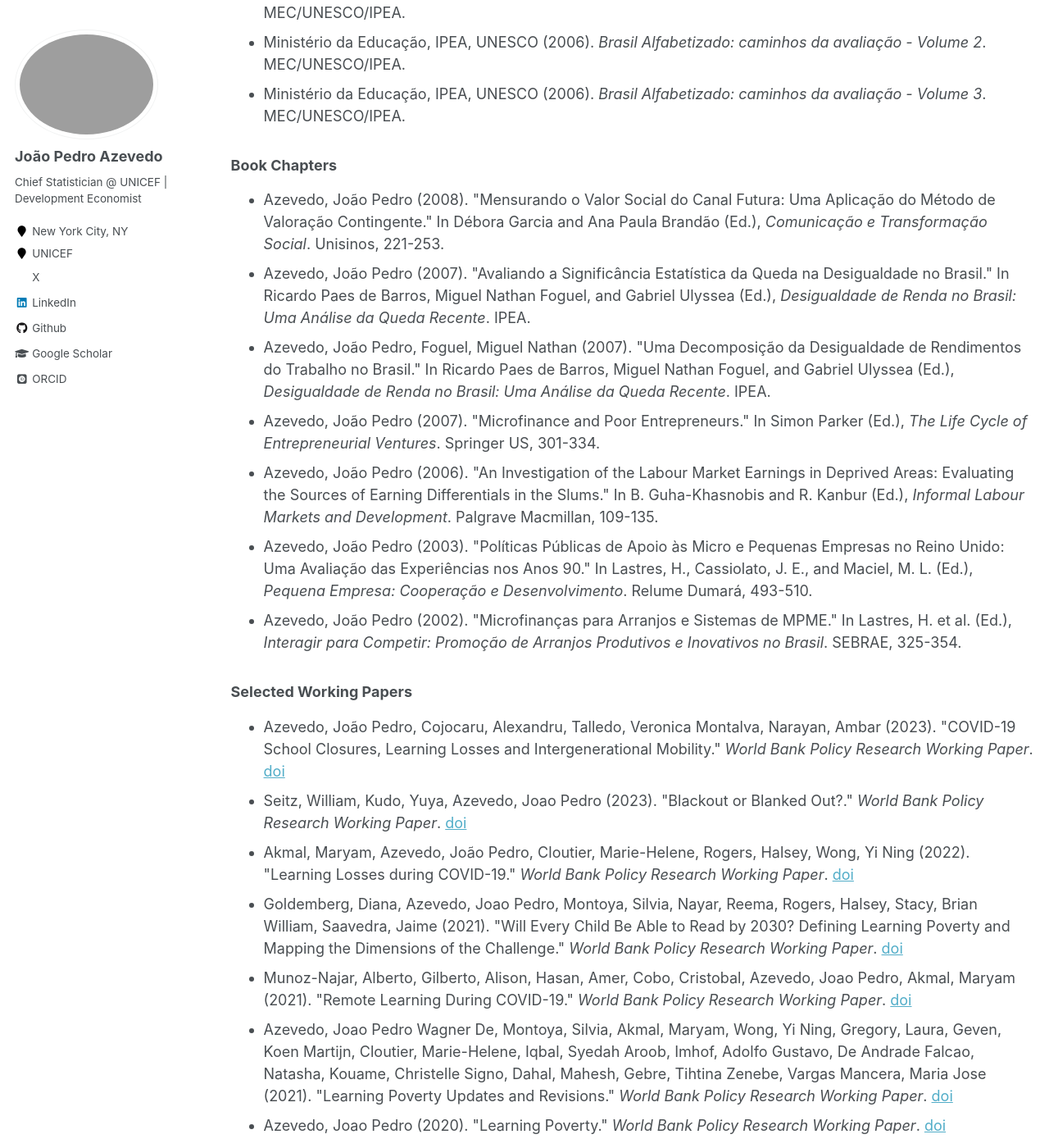
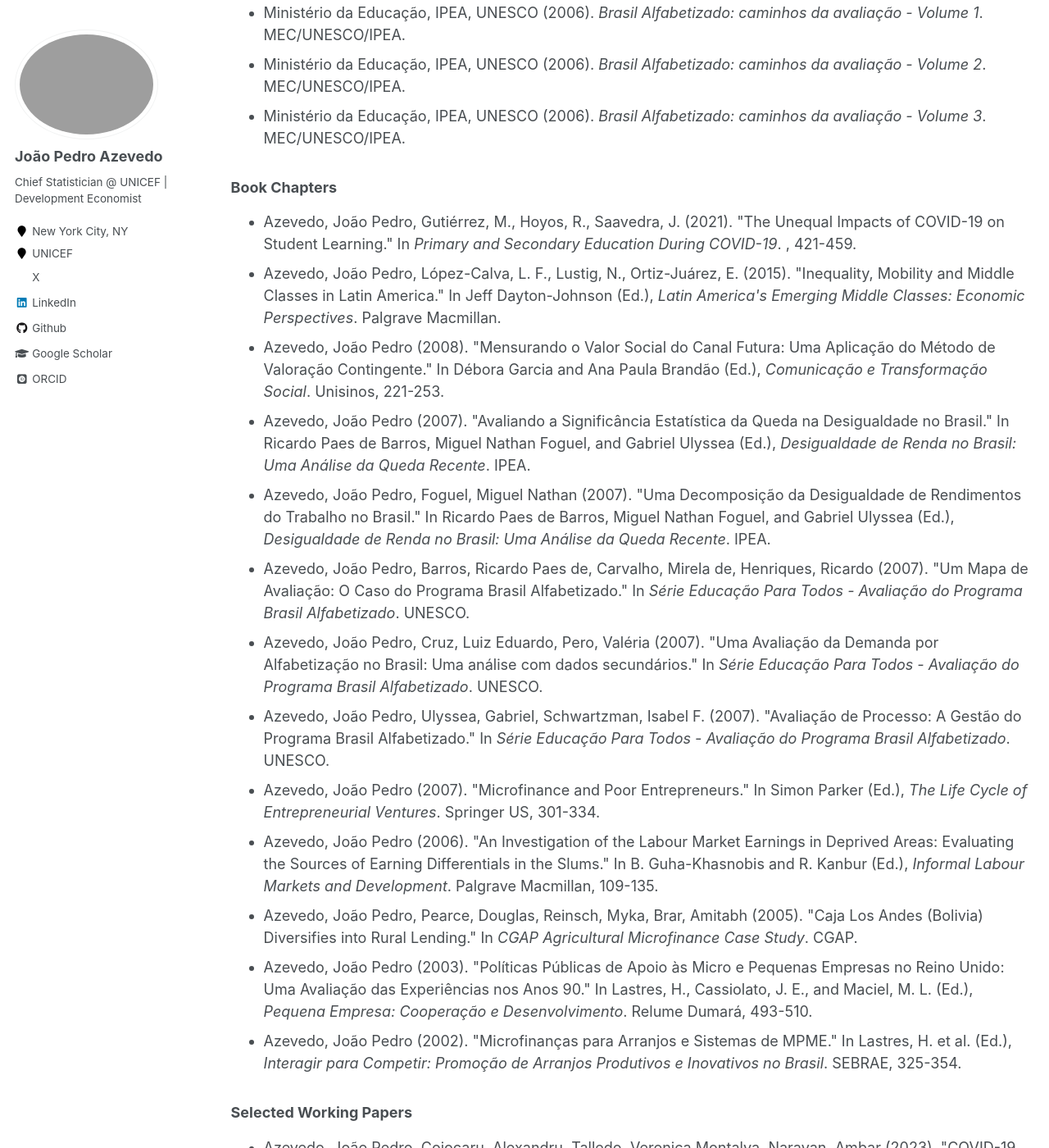
Before and after one commit to jpazvd/jpazvd.github.io, a Jekyll site: the page built from _pages/cv.md, in a window 1280 px wide and 1400 px high, scrolled down 3426 px. Shown: the whole window at 82% size. Built offline with Jekyll 4.4.1, drawn with Linux system fonts in a browser that asks for light colours; some web fonts are replaced; some of the changed text lies outside the part shown.

Commit message:
sync: update from dev repo
Synced from: jpazvd/jpazvd.github.io-dev@d108b0fbcc71ab5af6e736d46f7e29ea40b8a354

```diff
--- a/_data/publications.yml
+++ b/_data/publications.yml
@@ -1,5 +1,5 @@
 _metadata:
-  generated: '2026-02-16T13:08:09.853133'
+  generated: '2026-02-16T13:53:02.098434'
   generator: scripts/build_publications_master.py
   warning: DO NOT EDIT MANUALLY - This file is auto-generated from satellite databases
   sources:
@@ -7,15 +7,15 @@ _metadata:
   - stata
   - github
   - manual
-  total_publications: 73
+  total_publications: 79
 summary:
-  total: 73
+  total: 79
   by_type:
     working_papers: 31
     journal_articles: 8
     softwares: 13
     books: 5
-    book_chapters: 7
+    book_chapters: 13
     conference_papers: 9
   by_source:
     okr_new: 33
@@ -24,7 +24,7 @@ summary:
     stata_merged: 0
     github_merged: 2
     github_new: 3
-    manual_new: 27
+    manual_new: 33
     manual_merged: 2
 working_papers:
 - title: COVID-19 School Closures, Learning Losses and Intergenerational Mobility
@@ -846,7 +846,7 @@ journal_articles:
   - education
   - learning loss
   - simulation
-  peer_reviewed: false
+  peer_reviewed: true
   id: hasan-2021-simulating-the-potential-cbdbda
   sources:
   - okr
@@ -854,6 +854,11 @@ journal_articles:
   urls:
     okr: https://openknowledge.worldbank.org/handle/10986/33945
   okr_handle: 10986/33945
+  journal: The World Bank Research Observer
+  volume: '36'
+  issue: '1'
+  pages: 1-40
+  language: en
 - id: pushparatnam-2021-frontiers-ecd
   type: journal_article
   authors:
@@ -899,11 +904,15 @@ journal_articles:
   - poverty
   - global
   - measurement
-  peer_reviewed: false
+  peer_reviewed: true
   id: castañeda-2018-a-new-profile-7ab23b
   sources:
   - okr
   - manual
+  journal: World Development
+  volume: '101'
+  pages: 250-267
+  language: en
   urls: {}
 - id: andalon-2016-world-development-weather
   type: journal_article
@@ -1279,6 +1288,45 @@ books:
   sources:
   - manual
 book_chapters:
+- id: azevedo-2021-unequal-impacts-covid
+  type: book_chapter
+  authors:
+  - Azevedo, João Pedro
+  - Gutiérrez, M.
+  - Hoyos, R.
+  - Saavedra, J.
+  year: 2021
+  title: The Unequal Impacts of COVID-19 on Student Learning
+  book: Primary and Secondary Education During COVID-19
+  pages: 421-459
+  language: en
+  tags:
+  - covid-19
+  - education
+  - inequality
+  - learning loss
+  sources:
+  - manual
+- id: azevedo-2015-inequality-mobility-lac
+  type: book_chapter
+  authors:
+  - Azevedo, João Pedro
+  - López-Calva, L. F.
+  - Lustig, N.
+  - Ortiz-Juárez, E.
+  year: 2015
+  title: Inequality, Mobility and Middle Classes in Latin America
+  book: 'Latin America''s Emerging Middle Classes: Economic Perspectives'
+  editor: Jeff Dayton-Johnson
+  publisher: Palgrave Macmillan
+  language: en
+  tags:
+  - inequality
+  - mobility
+  - middle class
+  - latin america
+  sources:
+  - manual
 - id: azevedo-2008-canal-futura-unisinos
   type: book_chapter
   authors:
@@ -1336,6 +1384,64 @@ book_chapters:
   - inequality
   - decomposition
   - labor
+  - brazil
+  sources:
+  - manual
+- id: azevedo-2007-mapa-avaliacao-alfabetizado
+  type: book_chapter
+  authors:
+  - Azevedo, João Pedro
+  - Barros, Ricardo Paes de
+  - Carvalho, Mirela de
+  - Henriques, Ricardo
+  year: 2007
+  title: 'Um Mapa de Avaliação: O Caso do Programa Brasil Alfabetizado'
+  book: Série Educação Para Todos - Avaliação do Programa Brasil Alfabetizado
+  publisher: UNESCO
+  language: pt
+  country: Brazil
+  tags:
+  - education
+  - literacy
+  - evaluation
+  - brazil
+  sources:
+  - manual
+- id: azevedo-2007-demanda-alfabetizacao
+  type: book_chapter
+  authors:
+  - Azevedo, João Pedro
+  - Cruz, Luiz Eduardo
+  - Pero, Valéria
+  year: 2007
+  title: 'Uma Avaliação da Demanda por Alfabetização no Brasil: Uma análise com dados secundários'
+  book: Série Educação Para Todos - Avaliação do Programa Brasil Alfabetizado
+  publisher: UNESCO
+  language: pt
+  country: Brazil
+  tags:
+  - education
+  - literacy
+  - demand analysis
+  - brazil
+  sources:
+  - manual
+- id: azevedo-2007-avaliacao-processo-alfabetizado
+  type: book_chapter
+  authors:
+  - Azevedo, João Pedro
+  - Ulyssea, Gabriel
+  - Schwartzman, Isabel F.
+  year: 2007
+  title: 'Avaliação de Processo: A Gestão do Programa Brasil Alfabetizado'
+  book: Série Educação Para Todos - Avaliação do Programa Brasil Alfabetizado
+  publisher: UNESCO
+  language: pt
+  country: Brazil
+  tags:
+  - education
+  - literacy
+  - process evaluation
   - brazil
   sources:
   - manual
@@ -1381,6 +1487,25 @@ book_chapters:
   - slums
   sources:
   - manual
+- id: azevedo-2005-caja-los-andes-bolivia
+  type: book_chapter
+  authors:
+  - Azevedo, João Pedro
+  - Pearce, Douglas
+  - Reinsch, Myka
+  - Brar, Amitabh
+  year: 2005
+  title: Caja Los Andes (Bolivia) Diversifies into Rural Lending
+  book: CGAP Agricultural Microfinance Case Study
+  publisher: CGAP
+  location: Washington, DC
+  language: en
+  tags:
+  - microfinance
+  - rural lending
+  - bolivia
+  sources:
+  - manual
 - id: azevedo-2003-lastres-mpe-uk
   type: book_chapter
   authors:
--- a/_data/publications_manual.yml
+++ b/_data/publications_manual.yml
@@ -184,6 +184,27 @@ books:
 # === BOOK CHAPTERS ===
 
 book_chapters:
+  - id: azevedo-2021-unequal-impacts-covid
+    type: book_chapter
+    authors: ["Azevedo, João Pedro", "Gutiérrez, M.", "Hoyos, R.", "Saavedra, J."]
+    year: 2021
+    title: "The Unequal Impacts of COVID-19 on Student Learning"
+    book: "Primary and Secondary Education During COVID-19"
+    pages: "421-459"
+    language: "en"
+    tags: ["covid-19", "education", "inequality", "learning loss"]
+
+  - id: azevedo-2015-inequality-mobility-lac
+    type: book_chapter
+    authors: ["Azevedo, João Pedro", "López-Calva, L. F.", "Lustig, N.", "Ortiz-Juárez, E."]
+    year: 2015
+    title: "Inequality, Mobility and Middle Classes in Latin America"
+    book: "Latin America's Emerging Middle Classes: Economic Perspectives"
+    editor: "Jeff Dayton-Johnson"
+    publisher: "Palgrave Macmillan"
+    language: "en"
+    tags: ["inequality", "mobility", "middle class", "latin america"]
+
   - id: azevedo-2008-canal-futura-unisinos
     type: book_chapter
     authors: ["Azevedo, João Pedro"]
@@ -226,6 +247,39 @@ book_chapters:
     country: "Brazil"
     tags: ["inequality", "decomposition", "labor", "brazil"]
 
+  - id: azevedo-2007-mapa-avaliacao-alfabetizado
+    type: book_chapter
+    authors: ["Azevedo, João Pedro", "Barros, Ricardo Paes de", "Carvalho, Mirela de", "Henriques, Ricardo"]
+    year: 2007
+    title: "Um Mapa de Avaliação: O Caso do Programa Brasil Alfabetizado"
+    book: "Série Educação Para Todos - Avaliação do Programa Brasil Alfabetizado"
+    publisher: "UNESCO"
+    language: "pt"
+    country: "Brazil"
+    tags: ["education", "literacy", "evaluation", "brazil"]
+
+  - id: azevedo-2007-demanda-alfabetizacao
+    type: book_chapter
+    authors: ["Azevedo, João Pedro", "Cruz, Luiz Eduardo", "Pero, Valéria"]
+    year: 2007
+    title: "Uma Avaliação da Demanda por Alfabetização no Brasil: Uma análise com dados secundários"
+    book: "Série Educação Para Todos - Avaliação do Programa Brasil Alfabetizado"
+    publisher: "UNESCO"
+    language: "pt"
+    country: "Brazil"
+    tags: ["education", "literacy", "demand analysis", "brazil"]
+
+  - id: azevedo-2007-avaliacao-processo-alfabetizado
+    type: book_chapter
+    authors: ["Azevedo, João Pedro", "Ulyssea, Gabriel", "Schwartzman, Isabel F."]
+    year: 2007
+    title: "Avaliação de Processo: A Gestão do Programa Brasil Alfabetizado"
+    book: "Série Educação Para Todos - Avaliação do Programa Brasil Alfabetizado"
+    publisher: "UNESCO"
+    language: "pt"
+    country: "Brazil"
+    tags: ["education", "literacy", "process evaluation", "brazil"]
+
   - id: azevedo-2007-microfinance-entrepreneurs
     type: book_chapter
     authors: ["Azevedo, João Pedro"]
@@ -255,6 +309,17 @@ book_chapters:
     country: "UK"
     language: "en"
     tags: ["informal labor", "poverty", "brazil", "slums"]
+
+  - id: azevedo-2005-caja-los-andes-bolivia
+    type: book_chapter
+    authors: ["Azevedo, João Pedro", "Pearce, Douglas", "Reinsch, Myka", "Brar, Amitabh"]
+    year: 2005
+    title: "Caja Los Andes (Bolivia) Diversifies into Rural Lending"
+    book: "CGAP Agricultural Microfinance Case Study"
+    publisher: "CGAP"
+    location: "Washington, DC"
+    language: "en"
+    tags: ["microfinance", "rural lending", "bolivia"]
 
   - id: azevedo-2003-lastres-mpe-uk
     type: book_chapter
```
Also changed, not shown: _bibliography/references.bib (+29 -13 lines).
